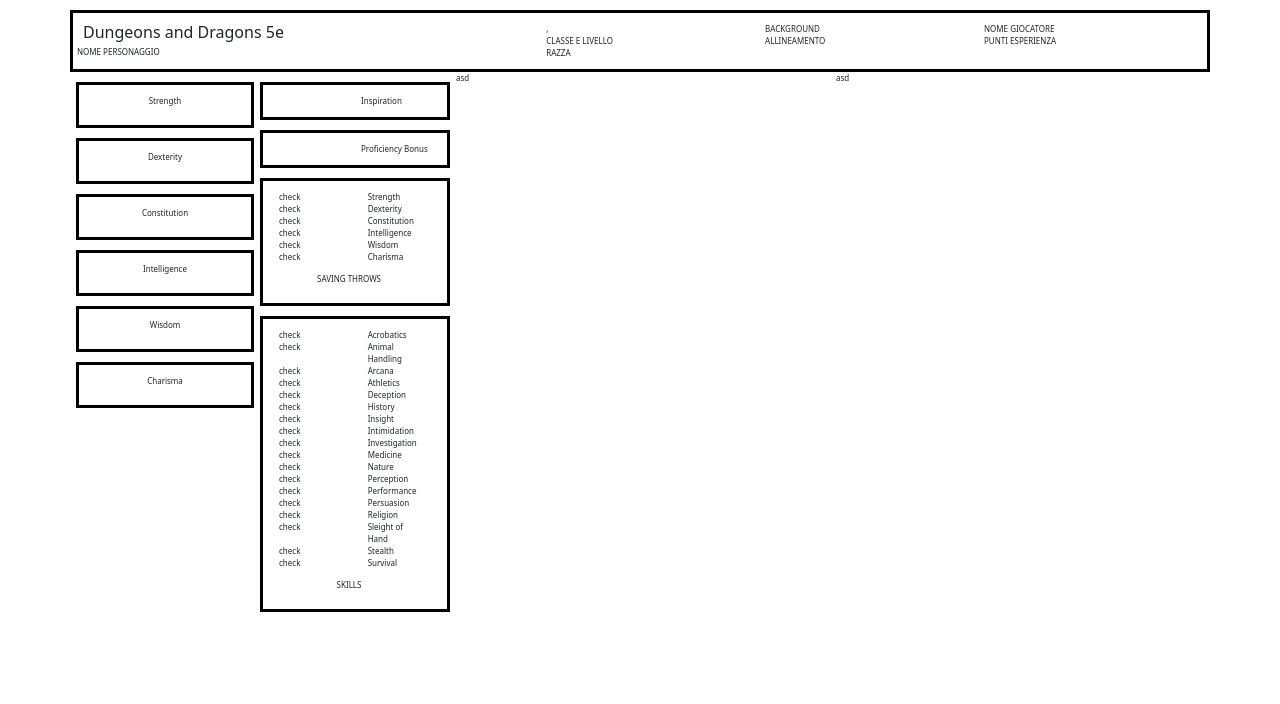
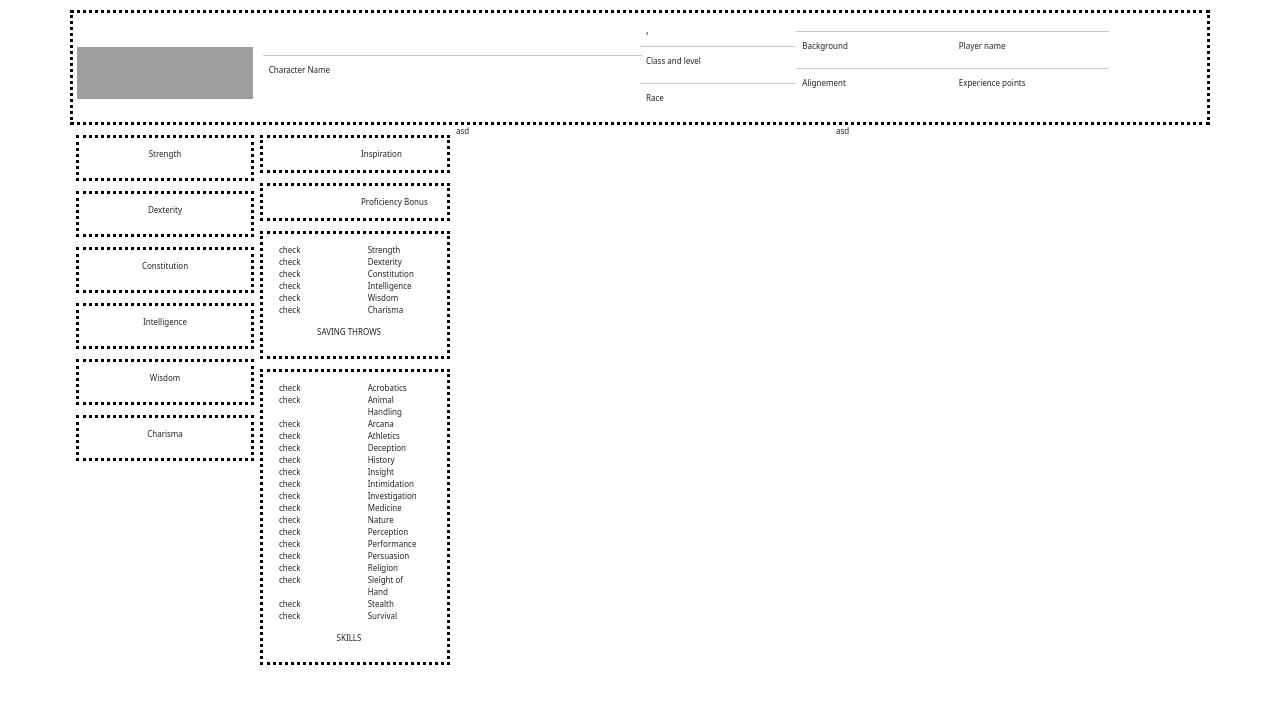
Before and after one commit to raphael2692/toml-to-rpg-sheet, a Python web app: template templates/base.html in a window 1280 px wide. Shown: the top 704 px of the page. Run offline with Jinja, Linux system fonts and the light colour scheme; the template is opened without the code that fills it, so the values that code supplies are empty; grey boxes are pictures that could not be loaded.

Commit message:
update template, header metadata, logos updated

```diff
--- a/assets/style.css
+++ b/assets/style.css
@@ -1,5 +1,5 @@
 .stat-box {
-    border-style: solid;
+    border-style: dotted;
     border-color: black;
     padding: 10px;
     margin-top: 10px;
@@ -10,3 +10,14 @@
     border-style: none;
     margin-top: 10px;
 }
+
+.logo-box {
+    background-image: url("dnd_logo_character_name.svg");
+    background-size: 100%;
+    max-width: 100%;
+    padding-top: 29.8%;
+    height: 0;
+    text-indent: -9999px;
+    overflow: hidden;
+    background-repeat: no-repeat
+}
--- a/main.py
+++ b/main.py
@@ -22,7 +22,7 @@
         # magic happens
         pg_statsClass=Pg_statsClass(conf)
         newConf=pg_statsClass.makeComputations()
-        logger.debug(conf)(newConf)
+        logger.debug(newConf)
         templateVars = newConf
         outputText = template.render(templateVars)
 
@@ -38,7 +38,9 @@
 if __name__ == "__main__":
     event_handler = TemplateChangeHandler()
     observer = Observer()
-    observer.schedule(event_handler, path='templates', recursive=True)
+    paths = ["templates", "assets"]
+    for path in paths:
+        observer.schedule(event_handler, path=path, recursive=True)
     observer.start()
     logger.info("Listening for changes in /templates...")
     try:
--- a/templates/head_section.html
+++ b/templates/head_section.html
@@ -1,62 +1,78 @@
 <div class="container stat-box" id="header">
 
-    <div class="row">
-        <div class="col-5">
+    <div class="row ">
+        <div class="col-sm-2">
+            <br>
+            <br>
+            <div class="row logo-box">
+
+            </div>
+        </div>
+        <div class="col-sm-4 px-2">
             <div class="row">
-                <h2>Dungeons and Dragons 5e</h2>
+                <br>
             </div>
-
+            <br>
             <div class="row">
-                {{ character["name"] }}
+                <p class="lead">{{ character["name"] }}</p>
+                <hr>
             </div>
-
             <div class="row">
-                NOME PERSONAGGIO
+                <p>Character Name</p>
             </div>
         </div>
 
-        <div class="col-7">
+        <div class="col-sm-5">
             <div class="row">
-                <div class="col-4">
+                <div class="col-sm-4">
                     <div class="row">
-                        {{ character["class"] }}, {{ character["level"] }}
+                        <p class="lead"> {{ character["class"] }}, {{ character["level"] }}</p>
+                        <hr>
                     </div>
                     <div class="row">
-                        CLASSE E LIVELLO
+                        <p>Class and level</p>
                     </div>
                     <div class="row">
-                        {{ character["race"] }}
+                        <p class="lead">{{ character["race"] }}</p>
+                        <hr>
                     </div>
                     <div class="row">
-                        RAZZA
+                        <p>Race</p>
                     </div>
                 </div>
-                <div class="col-4">
+                <div class="col-sm-4">
                     <div class="row">
-                        {{ character["background"] }}
+                        <p class="lead">{{ character["background"] }}</p>
+                        <hr>
                     </div>
                     <div class="row">
-                        BACKGROUND
+                        <p>Background</p>
                     </div>
                     <div class="row">
-                        {{ character["alignement"] }}
+                        <p class="lead">{{ character["alignement"] }}</p>
+                        <hr>
+
                     </div>
                     <div class="row">
-                        ALLINEAMENTO
+                        <p>Alignement</p>
                     </div>
                 </div>
-                <div class="col-4">
+                <div class="col-sm-4">
                     <div class="row">
-                        {{ player["name"] }}
+                        <p class="lead">{{ player["name"] }}</p>
+                        <hr>
+
                     </div>
                     <div class="row">
-                        NOME GIOCATORE
+                        <p>Player name</p>
                     </div>
                     <div class="row">
-                        {{ character["experience_points"] }}
+                        <p class="lead">{{ character["experience_points"] }}</p>
+                        <hr>
+
                     </div>
                     <div class="row">
-                        PUNTI ESPERIENZA
+                        <p>Experience points</p>
                     </div>
                 </div>
             </div>
--- a/templates/header.html
+++ b/templates/header.html
@@ -5,14 +5,14 @@
     <meta charset="UTF-8">
     <meta http-equiv="X-UA-Compatible" content="IE=edge">
     <meta name="viewport" content="width=device-width, initial-scale=1.0">
-    <title>Document</title>
+    <title>{{ character.name }} Character Sheet</title>
     <link href="https://cdn.jsdelivr.net/npm/bootstrap@5.2.3/dist/css/bootstrap.min.css" rel="stylesheet"
         integrity="sha384-rbsA2VBKQhggwzxH7pPCaAqO46MgnOM80zW1RWuH61DGLwZJEdK2Kadq2F9CUG65" crossorigin="anonymous">
     <link rel="stylesheet" href="../assets/style.css">
+    <link rel="icon" href="../assets/dnd_logo_character_name.svg" type="image/x-icon">
     <style>
-            * {
-                font-size: 8px;
-            }
-
-        </style>
+        * {
+            font-size: 8px;
+        }
+    </style>
 </head>
--- a/templates/main_section.html
+++ b/templates/main_section.html
@@ -1,9 +1,9 @@
 <div class="container">
     <div class="row">
-        <div class="col-4">
+        <div class="col-sm-4">
             <!-- stats and skills -->
             <div class="row" id="stats_and_skills">
-                <div class="col-6" id="stats">
+                <div class="col-sm-6" id="stats">
                     <div class="stat-box text-center" id="strength">
                         <div class="label ">
                             Strength
@@ -11,7 +11,7 @@
                         <div>
                             {{ stats.strength }}
                         </div>
-                            <p>{{ statMods.strength_mod }}</p>
+                        <p>{{ statMods.strength_mod }}</p>
                     </div>
                     <div class="stat-box text-center" id="dexterity">
                         <div class="label">
@@ -32,13 +32,9 @@
                         <p>{{ statMods.constitution_mod }}</p>
                     </div>
                     <div class="stat-box text-center" id="intelligence">
-                        <div class="label">
-                            Intelligence
-                        </div>
+                        <div class="label">Intelligence</div>
+                        <div>{{ stats.intelligence }}</div>
                         <p>{{ statMods.intelligence_mod }}</p>
-                        <div>
-                            {{ stats.intelligence }}
-                        </div>
                     </div>
                     <div class="stat-box text-center" id="wisdom">
                         <div class="label">
@@ -59,54 +55,54 @@
                         <p>{{ statMods.charisma_mod }}</p>
                     </div>
                 </div>
-                <div class="col-6" id="skills">
+                <div class="col-sm-6" id="skills">
                     <div class="row stat-box " id="inspiration">
-                        <div class="col-6 ">
+                        <div class="col-sm-6 ">
                             {{ skills.inspiration }}
                         </div>
-                        <div class="col-6">
+                        <div class="col-sm-6">
                             Inspiration
                         </div>
                     </div>
                     <div class="row stat-box " id="proficiency_bonus">
-                        <div class="col-6">
+                        <div class="col-sm-6">
                             {{ skills.proficiency_bonus }}
                         </div>
-                        <div class="col-6">
+                        <div class="col-sm-6">
                             Proficiency Bonus
                         </div>
                     </div>
 
                     <div class="row stat-box" id="saving_throws">
                         <div class="row">
-                            <div class="col-3">check</div>
-                            <div class="col-4">{{ skills.saving_throws.strength}}</div>
-                            <div class="col col-5">Strength</div>
+                            <div class="col-sm-3">check</div>
+                            <div class="col-sm-4">{{ skills.saving_throws.strength}}</div>
+                            <div class="col col-sm-5">Strength</div>
                         </div>
                         <div class="row">
-                            <div class="col-3">check</div>
-                            <div class="col-4">{{ skills.saving_throws.dexterity}}</div>
-                            <div class="col col-5">Dexterity</div>
+                            <div class="col-sm-3">check</div>
+                            <div class="col-sm-4">{{ skills.saving_throws.dexterity}}</div>
+                            <div class="col col-sm-5">Dexterity</div>
                         </div>
                         <div class="row">
-                            <div class="col-3">check</div>
-                            <div class="col-4">{{ skills.saving_throws.constitution}}</div>
-                            <div class="col col-5">Constitution</div>
+                            <div class="col-sm-3">check</div>
+                            <div class="col-sm-4">{{ skills.saving_throws.constitution}}</div>
+                            <div class="col col-sm-5">Constitution</div>
                         </div>
                         <div class="row">
-                            <div class="col-3">check</div>
-                            <div class="col-4">{{ skills.saving_throws.intelligence}}</div>
-                            <div class="col col-5">Intelligence</div>
+                            <div class="col-sm-3">check</div>
+                            <div class="col-sm-4">{{ skills.saving_throws.intelligence}}</div>
+                            <div class="col col-sm-5">Intelligence</div>
                         </div>
                         <div class="row">
-                            <div class="col-3">check</div>
-                            <div class="col-4">{{ skills.saving_throws.wisdom}}</div>
-                            <div class="col col-5">Wisdom</div>
+                            <div class="col-sm-3">check</div>
+                            <div class="col-sm-4">{{ skills.saving_throws.wisdom}}</div>
+                            <div class="col col-sm-5">Wisdom</div>
                         </div>
                         <div class="row">
-                            <div class="col-3">check</div>
-                            <div class="col-4">{{ skills.saving_throws.charisma}}</div>
-                            <div class="col col-5">Charisma</div>
+                            <div class="col-sm-3">check</div>
+                            <div class="col-sm-4">{{ skills.saving_throws.charisma}}</div>
+                            <div class="col col-sm-5">Charisma</div>
                         </div>
                         <div class="row stat-box-bottom-title">
                             <p class="text-center">SAVING THROWS</p>
@@ -115,94 +111,94 @@
 
                     <div class="row stat-box " id="skills">
                         <div class="row">
-                            <div class="col-3">check</div>
-                            <div class="col-4">{{ skills.skills.acrobatics }}</div>
-                            <div class="col col-5">Acrobatics</div>
+                            <div class="col-sm-3">check</div>
+                            <div class="col-sm-4">{{ skills.skills.acrobatics }}</div>
+                            <div class="col col-sm-5">Acrobatics</div>
                         </div>
                         <div class="row">
-                            <div class="col-3">check</div>
-                            <div class="col-4">{{ skills.skills.animal_handling }}</div>
-                            <div class="col col-5">Animal Handling</div>
+                            <div class="col-sm-3">check</div>
+                            <div class="col-sm-4">{{ skills.skills.animal_handling }}</div>
+                            <div class="col col-sm-5">Animal Handling</div>
                         </div>
                         <div class="row">
-                            <div class="col-3">check</div>
-                            <div class="col-4">{{ skills.skills.arcana }}</div>
-                            <div class="col col-5">Arcana</div>
+                            <div class="col-sm-3">check</div>
+                            <div class="col-sm-4">{{ skills.skills.arcana }}</div>
+                            <div class="col col-sm-5">Arcana</div>
                         </div>
                         <div class="row">
-                            <div class="col-3">check</div>
-                            <div class="col-4">{{ skills.skills.athletics }}</div>
-                            <div class="col col-5">Athletics</div>
+                            <div class="col-sm-3">check</div>
+                            <div class="col-sm-4">{{ skills.skills.athletics }}</div>
+                            <div class="col col-sm-5">Athletics</div>
                         </div>
                         <div class="row">
-                            <div class="col-3">check</div>
-                            <div class="col-4">{{ skills.skills.deception }}</div>
-                            <div class="col col-5">Deception</div>
+                            <div class="col-sm-3">check</div>
+                            <div class="col-sm-4">{{ skills.skills.deception }}</div>
+                            <div class="col col-sm-5">Deception</div>
                         </div>
                         <div class="row">
-                            <div class="col-3">check</div>
-                            <div class="col-4">{{ skills.skills.history }}</div>
-                            <div class="col col-5">History</div>
+                            <div class="col-sm-3">check</div>
+                            <div class="col-sm-4">{{ skills.skills.history }}</div>
+                            <div class="col col-sm-5">History</div>
                         </div>
                         <div class="row">
-                            <div class="col-3">check</div>
-                            <div class="col-4">{{ skills.skills.acrobatics }}</div>
-                            <div class="col col-5">Insight</div>
+                            <div class="col-sm-3">check</div>
+                            <div class="col-sm-4">{{ skills.skills.acrobatics }}</div>
+                            <div class="col col-sm-5">Insight</div>
                         </div>
                         <div class="row">
-                            <div class="col-3">check</div>
-                            <div class="col-4">{{ skills.skills.intimidation }}</div>
-                            <div class="col col-5">Intimidation</div>
+                            <div class="col-sm-3">check</div>
+                            <div class="col-sm-4">{{ skills.skills.intimidation }}</div>
+                            <div class="col col-sm-5">Intimidation</div>
                         </div>
                         <div class="row">
-                            <div class="col-3">check</div>
-                            <div class="col-4">{{ skills.skills.investigation }}</div>
-                            <div class="col col-5">Investigation</div>
+                            <div class="col-sm-3">check</div>
+                            <div class="col-sm-4">{{ skills.skills.investigation }}</div>
+                            <div class="col col-sm-5">Investigation</div>
                         </div>
                         <div class="row">
-                            <div class="col-3">check</div>
-                            <div class="col-4">{{ skills.skills.medicine }}</div>
-                            <div class="col col-5">Medicine</div>
+                            <div class="col-sm-3">check</div>
+                            <div class="col-sm-4">{{ skills.skills.medicine }}</div>
+                            <div class="col col-sm-5">Medicine</div>
                         </div>
                         <div class="row">
-                            <div class="col-3">check</div>
-                            <div class="col-4">{{ skills.skills.nature }}</div>
-                            <div class="col col-5">Nature</div>
+                            <div class="col-sm-3">check</div>
+                            <div class="col-sm-4">{{ skills.skills.nature }}</div>
+                            <div class="col col-sm-5">Nature</div>
                         </div>
                         <div class="row">
-                            <div class="col-3">check</div>
-                            <div class="col-4">{{ skills.skills.perception }}</div>
-                            <div class="col col-5">Perception</div>
+                            <div class="col-sm-3">check</div>
+                            <div class="col-sm-4">{{ skills.skills.perception }}</div>
+                            <div class="col col-sm-5">Perception</div>
                         </div>
                         <div class="row">
-                            <div class="col-3">check</div>
-                            <div class="col-4">{{ skills.skills.performance }}</div>
-                            <div class="col col-5">Performance</div>
+                            <div class="col-sm-3">check</div>
+                            <div class="col-sm-4">{{ skills.skills.performance }}</div>
+                            <div class="col col-sm-5">Performance</div>
                         </div>
                         <div class="row">
-                            <div class="col-3">check</div>
-                            <div class="col-4">{{ skills.skills.persuasion }}</div>
-                            <div class="col col-5">Persuasion</div>
+                            <div class="col-sm-3">check</div>
+                            <div class="col-sm-4">{{ skills.skills.persuasion }}</div>
+                            <div class="col col-sm-5">Persuasion</div>
                         </div>
                         <div class="row">
-                            <div class="col-3">check</div>
-                            <div class="col-4">{{ skills.skills.religion }}</div>
-                            <div class="col col-5">Religion</div>
+                            <div class="col-sm-3">check</div>
+                            <div class="col-sm-4">{{ skills.skills.religion }}</div>
+                            <div class="col col-sm-5">Religion</div>
                         </div>
                         <div class="row">
-                            <div class="col-3">check</div>
-                            <div class="col-4">{{ skills.skills.sleight_of_hand }}</div>
-                            <div class="col col-5">Sleight of Hand</div>
+                            <div class="col-sm-3">check</div>
+                            <div class="col-sm-4">{{ skills.skills.sleight_of_hand }}</div>
+                            <div class="col col-sm-5">Sleight of Hand</div>
                         </div>
                         <div class="row">
-                            <div class="col-3">check</div>
-                            <div class="col-4">{{ skills.skills.stealth }}</div>
-                            <div class="col col-5">Stealth</div>
+                            <div class="col-sm-3">check</div>
+                            <div class="col-sm-4">{{ skills.skills.stealth }}</div>
+                            <div class="col col-sm-5">Stealth</div>
                         </div>
                         <div class="row">
-                            <div class="col-3">check</div>
-                            <div class="col-4">{{ skills.skills.survival }}</div>
-                            <div class="col col-5">Survival</div>
+                            <div class="col-sm-3">check</div>
+                            <div class="col-sm-4">{{ skills.skills.survival }}</div>
+                            <div class="col col-sm-5">Survival</div>
                         </div>
                         <div class="row stat-box-bottom-title">
                             <p class="text-center">SKILLS</p>
@@ -211,10 +207,10 @@
                 </div>
             </div>
         </div>
-        <div class="col-4">
+        <div class="col-sm-4">
             asd
         </div>
-        <div class="col-4">
+        <div class="col-sm-4">
             asd
         </div>
     </div>
```
Also changed, not shown: out/Sam Sottofrasca Sheet.html (+129 -119 lines), assets/dnd_logo_character_name.png (added), assets/dnd_logo_character_name.svg (added).
